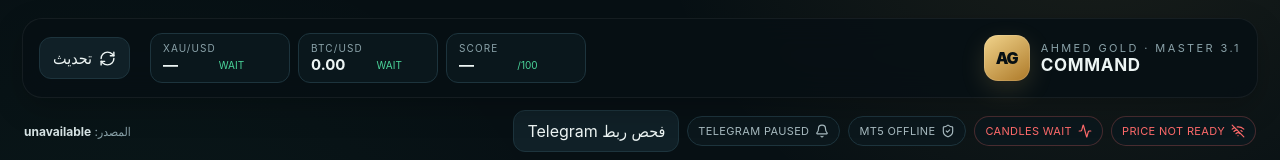
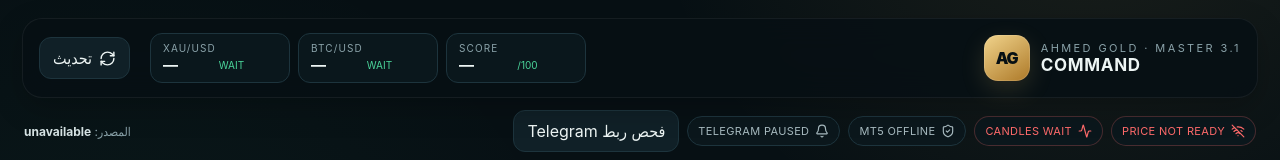
Before and after one commit to ahmedrady1795-lgtm/ahmed-gold-watch, a Next.js app: page / in a window 1280 px wide. Shown: the top 160 px of the page. Built offline with nearby package versions, Linux system fonts and the light colour scheme; no server answers.

Commit message:
Fix BTC display freshness and null price rendering

```diff
--- a/app/page.tsx
+++ b/app/page.tsx
@@ -17,7 +17,7 @@ import {analyze,defaults,type Rules} from '../lib/engine';
 
 type Snapshot={ok:boolean;checkedAt:number;market:any;quote:any;mt5:any;analysis:any};
 type Tab='dashboard'|'ai'|'chart'|'news'|'lab'|'performance'|'health';
-const fmt=(v:any,d=2)=>Number.isFinite(Number(v))?Number(v).toLocaleString('en-US',{minimumFractionDigits:d,maximumFractionDigits:d}):'—';
+const fmt=(v:any,d=2)=>v!==null&&v!==undefined&&v!==''&&Number.isFinite(Number(v))?Number(v).toLocaleString('en-US',{minimumFractionDigits:d,maximumFractionDigits:d}):'—';
 const goldMarketOpen=(now:number)=>{const d=new Date(now),day=d.getUTCDay(),h=d.getUTCHours()+d.getUTCMinutes()/60;if(day===6)return false;if(day===0&&h<22)return false;if(day===5&&h>=21)return false;if(day>=1&&day<=4&&h>=21&&h<22)return false;return true;};
 
 export default function Home(){
@@ -69,7 +69,7 @@ export default function Home(){
   useEffect(()=>{
     let newestAt=0;
     const applyBtc=(price:number,at:number)=>{if(price>0&&Number.isFinite(price)&&at>=newestAt){newestAt=at;setBtc(price);setBtcAt(at);}};
-    const loadBtc=async()=>{try{const r=await fetch('/api/btc',{cache:'no-store'}),j=await r.json();const p=Number(j?.price),at=Number(j?.sourceTime)||Date.now();if(r.ok&&j?.ok)applyBtc(p,at);}catch{}};
+    const loadBtc=async()=>{try{const r=await fetch('/api/btc',{cache:'no-store'}),j=await r.json();const p=Number(j?.price),at=Number(j?.fetchedAt)||Date.now();if(r.ok&&j?.ok)applyBtc(p,at);}catch{}};
     void loadBtc();
     const restTimer=setInterval(()=>{if(document.visibilityState==='visible')void loadBtc();},3000);
     let ws:WebSocket|null=null,t:any,closed=false;
@@ -128,6 +128,10 @@ export default function Home(){
   const mt5Fresh=Boolean(snap?.mt5?.fresh);
   const source=mt5Fresh?'MT5 / Exness':quote?.source||market?.priceSource||'بانتظار المصدر';
   const score=analysis?.score?Math.max(analysis.score.long,analysis.score.short):0;
+  const aiBtcPrice=Number(aiData?.bitcoin?.livePulse?.price);
+  const aiBtcAt=Number(aiData?.bitcoin?.livePulse?.sourceTime)||0;
+  const shownBtc=btc??(Number.isFinite(aiBtcPrice)&&aiBtcPrice>0?aiBtcPrice:null);
+  const shownBtcAt=btcAt||aiBtcAt;
   const latestM1=market?.c1?.filter((c:any)=>c.time+60000<=Date.now()).at(-1)||null;
   const quoteAge=quote?.sourceTime?Math.max(0,Date.now()-quote.sourceTime):null;
   const marketOpen=goldMarketOpen(now);
@@ -147,7 +151,7 @@ export default function Home(){
       </div>
       <div className="tickerstrip">
         <div><small>{source.includes('Binance')?'XAUUSDT · عقد بديل':'XAU/USD'}</small><b>{fmt(quote?.price)}</b><em className={live?'up':'muted'}>{!marketOpen?'CLOSED':live?'LIVE':'WAIT'}</em></div>
-        <div><small>BTC/USD</small><b>{fmt(btc,2)}</b><em>{btcAt&&now-btcAt<10000?'LIVE':'WAIT'}</em></div>
+        <div><small>BTC/USD</small><b>{fmt(shownBtc,2)}</b><em>{shownBtcAt&&now-shownBtcAt<10000?'LIVE':'WAIT'}</em></div>
         <div><small>SCORE</small><b>{score||'—'}</b><em>/100</em></div>
       </div>
       <button className="refresh" onClick={()=>void load()} disabled={busy}><RefreshCw size={17} className={busy?'spin':''}/><span>{busy?'تحديث':'تحديث'}</span></button>
```
